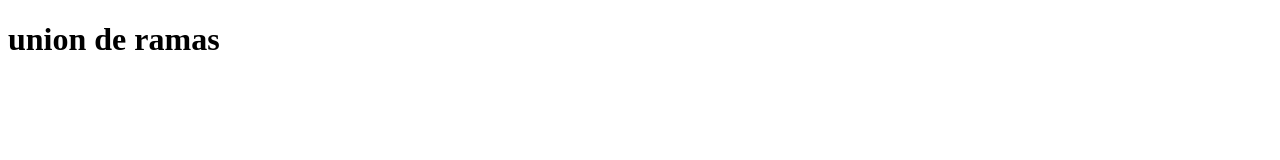
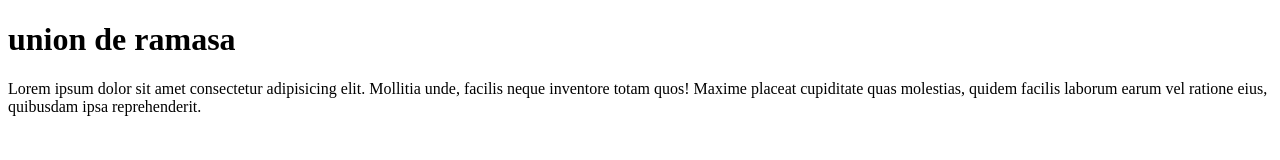
Before and after one commit to aragon250419/practicas-, a plain HTML site: page index.html in a window 1280 px wide. Drawn offline with Linux system fonts and the light colour scheme.

Commit message:
add lorem

```diff
--- a/index.html
+++ b/index.html
@@ -7,7 +7,8 @@
     <title>practica</title>
 </head>
 <body>
-    <h1>union de ramas</h1>
+    <h1>union de ramasa</h1>
+    <p>Lorem ipsum dolor sit amet consectetur adipisicing elit. Mollitia unde, facilis neque inventore totam quos! Maxime placeat cupiditate quas molestias, quidem facilis laborum earum vel ratione eius, quibusdam ipsa reprehenderit.</p>
 
 </body>
 </html>
```
